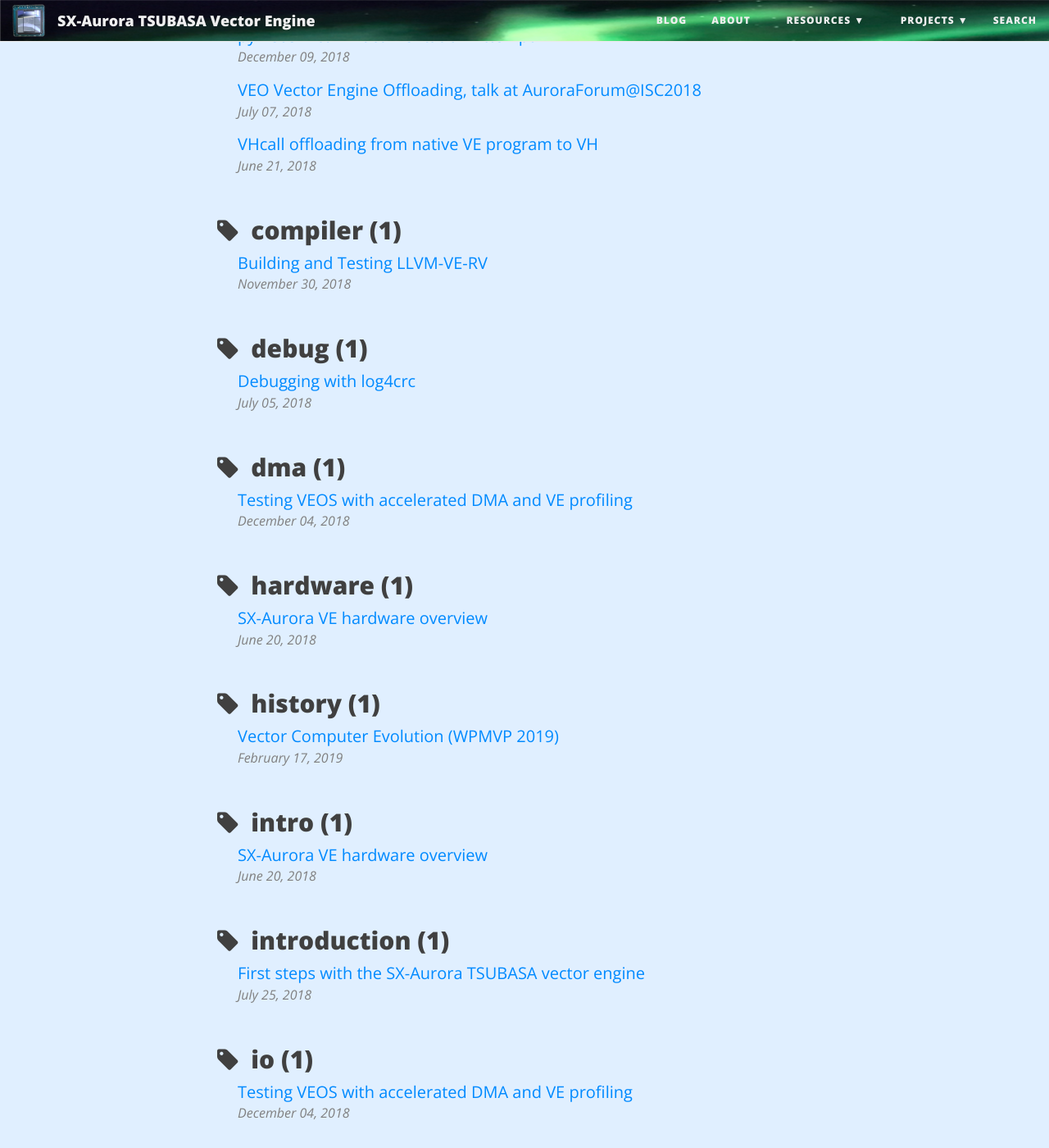
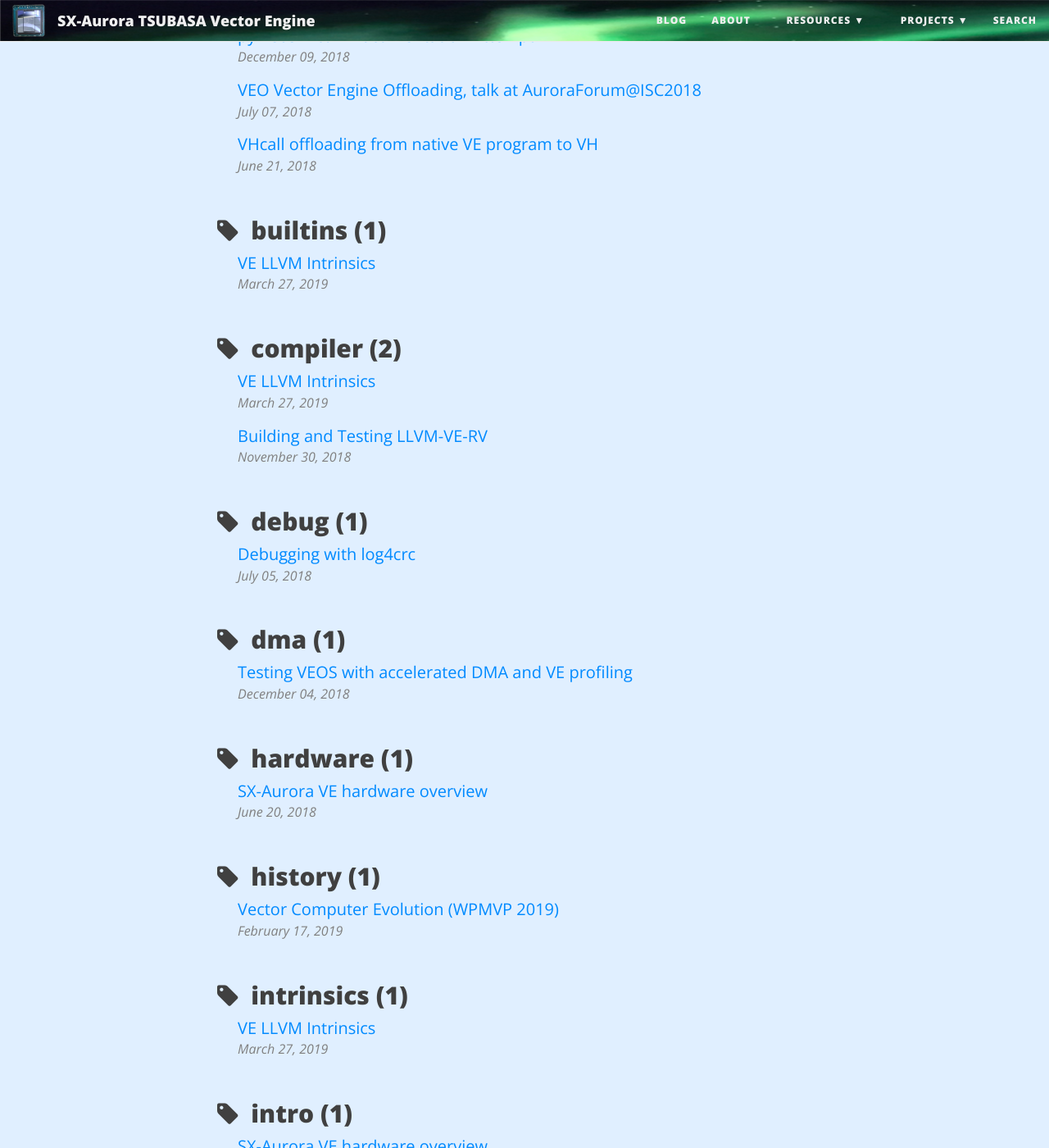
Before and after one commit to SX-Aurora/SX-Aurora.github.io, a Jekyll site: the page built from tags.html, in a window 1280 px wide and 1400 px high, scrolled down 1060 px. Shown: the whole window at 82% size. Built offline with Jekyll 4.4.1, drawn with Linux system fonts in a browser that asks for light colours; nearby versions of some CDN libraries; some of the changed text lies outside the part shown.

Commit message:
Adding intrinsics as markdown file with embedded HTML. This is now a post.

```diff
--- a/_posts/ve-llvm-intrinsics.html
+++ b/_posts/2019-03-27-ve-llvm-intrinsics.md
@@ -1,3 +1,13 @@
+---
+layout: post
+title: VE LLVM Intrinsics
+author: Erich Focht
+excerpt: "The VE intrinsics available in the LLVM backend for the SX-Aurora TSUBASA Vector Engine"
+category: posts
+tags: [llvm, compiler, vector, sxaurora, intrinsics, builtins]
+---
+
+
 <a href="#sec0">5.3.2.7. Vector Transfer Instructions</a><br>
 <a href="#sec1">5.3.2.8. Vector Fixed-Point Arithmetic Operation Instructions</a><br>
 <a href="#sec2">5.3.2.9. Vector Logical Arithmetic Operation Instructions</a><br>
```
Also changed, not shown: _posts/2018-11-30-Testing-LLVM-VE-RV.md (+2 -2 lines).
